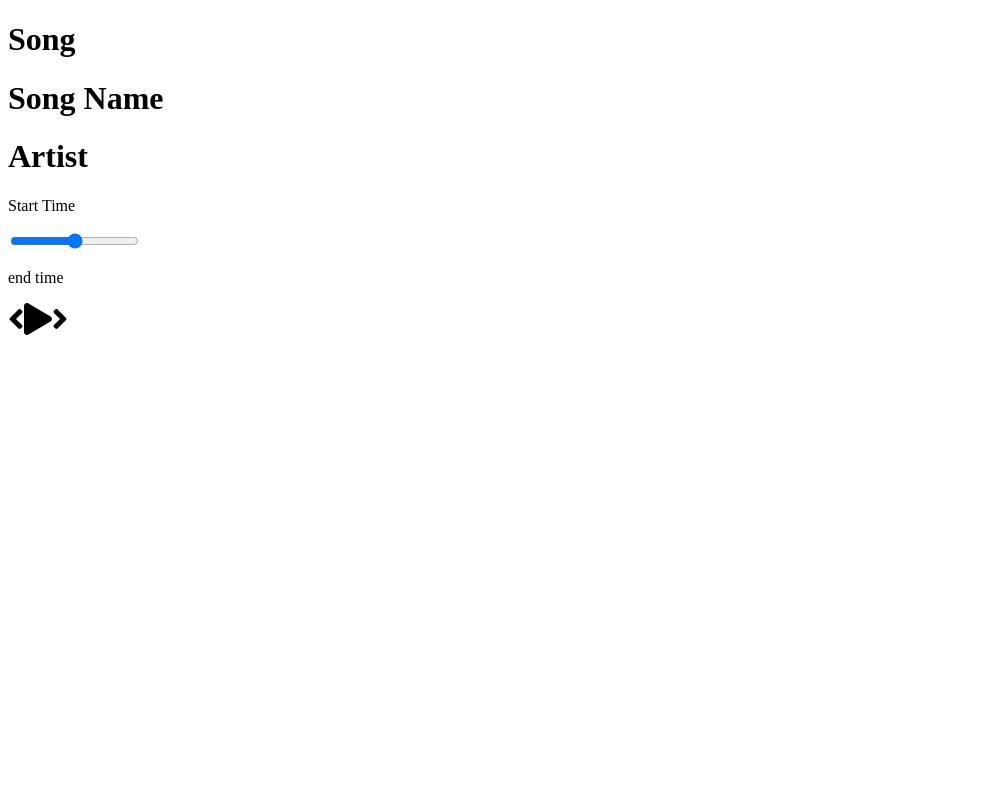
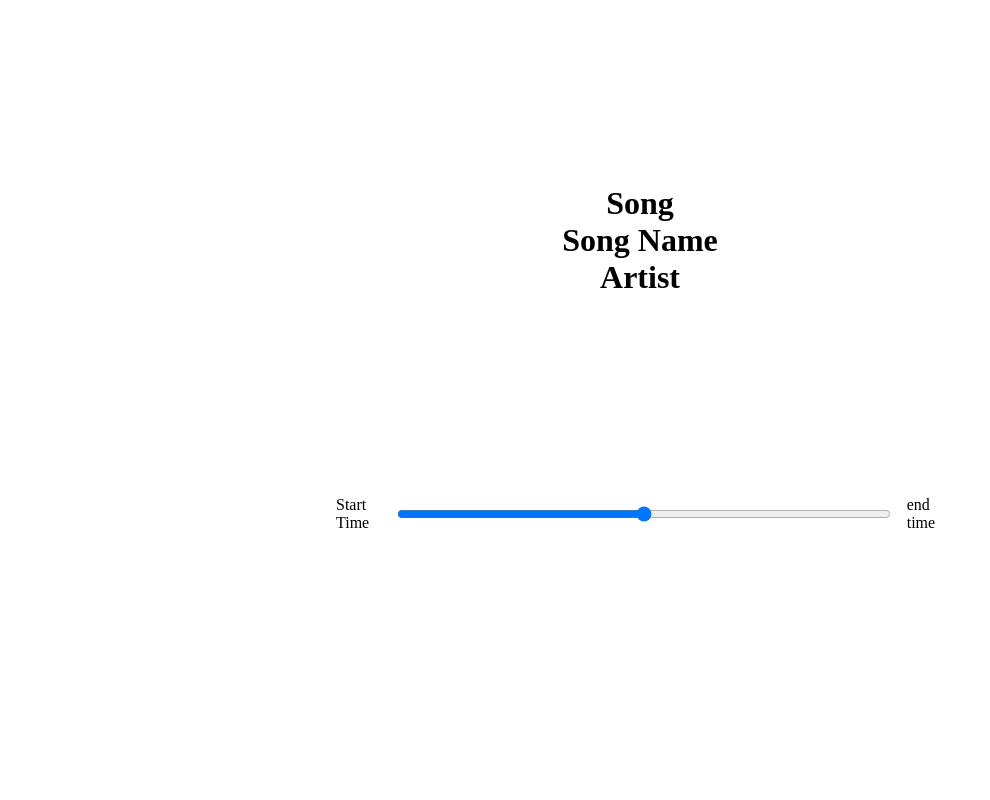
Before and after one commit to CliffordMorin/Music-Player-App, a React (Create React App) app: page / in a window 1280 px wide. Shown: the top 800 px of the page, without its empty margins (0-990 px from the left). Built offline with nearby package versions, Linux system fonts and the light colour scheme.

Commit message:
added styling for inital song player

```diff
--- a/src/App.js
+++ b/src/App.js
@@ -2,6 +2,8 @@
 //Adding Components
 import Player from './components/Player';
 import Song from './components/Song';
+//Import Styles
+import "./styles/app.scss"
 
 
 function App() {
--- a/src/styles/_player.scss
+++ b/src/styles/_player.scss
@@ -0,0 +1,27 @@
+.player {
+  min-height: 60vh;
+  display: flex;
+  flex-direction: column;
+  align-items: center;
+  justify-content: space-between;
+}
+.time-control {
+  width: 50%;
+  display: flex;
+  input {
+    width: 100%;
+    padding: 1rem 2rem;
+  }
+  p {
+    padding: 1rem;
+  }
+}
+
+.play-control {
+  display: flex;
+  justify-content: space-between;
+  align-items: center;
+  padding: 1rem;
+  width: 30%;
+  cursor: pointer;
+}
--- a/src/styles/_song.scss
+++ b/src/styles/_song.scss
@@ -0,0 +1,7 @@
+.song-container {
+  min-height: 60vh;
+  display: flex;
+  flex-direction: column;
+  align-items: center;
+  justify-content: center;
+}
```
